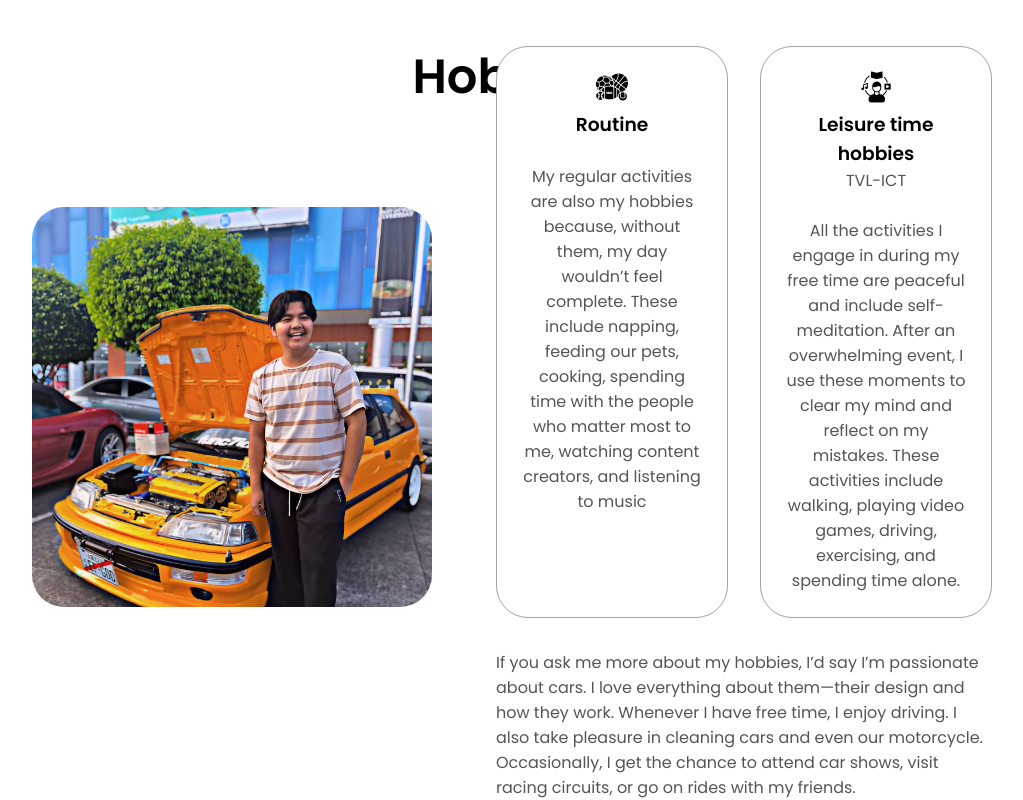
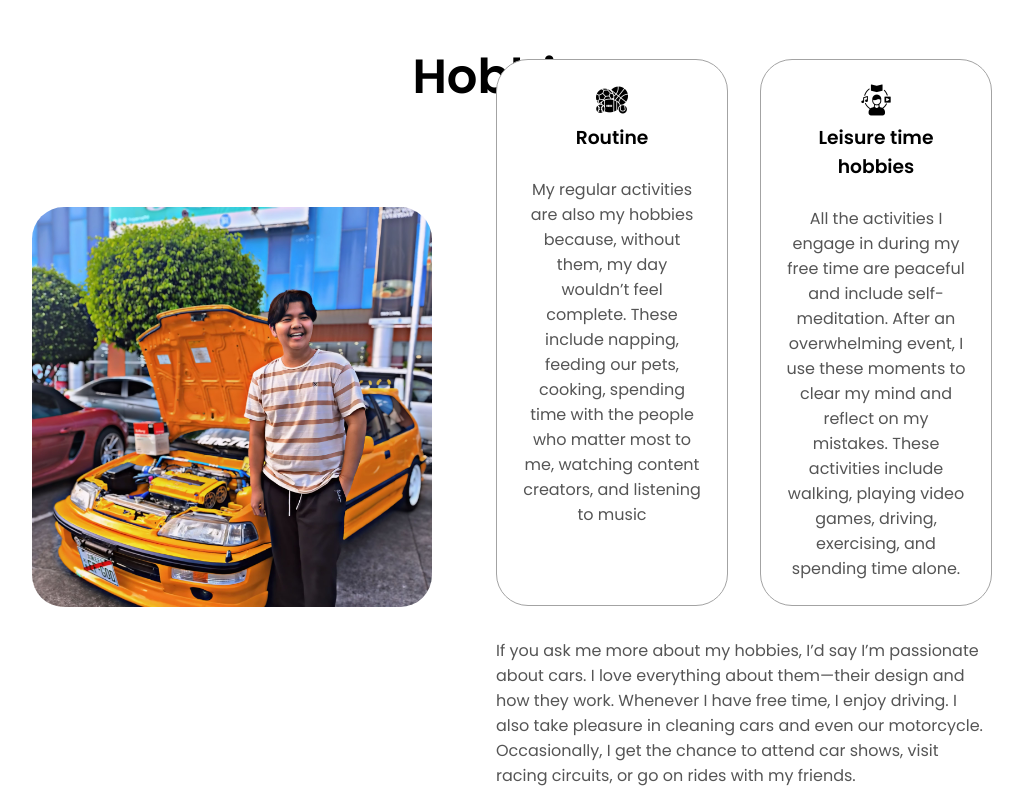
Before and after one commit to clydemahmen/errolgithubporporlyo, a plain HTML site: page index.html in a window 1280 px wide. Shown: the part 2303-3103 px from the top of the page, without its empty margins (128-1151 px from the left). Drawn offline with Linux system fonts and the light colour scheme.

Commit message:
Update index.html

```diff
--- a/index.html
+++ b/index.html
@@ -249,7 +249,6 @@
                         class=" icon"
                         />
                         <h3>Leisure time hobbies</h3>
-                        <p>TVL-ICT</p>
                         <p> <br> All the activities I engage in during my free time are peaceful and include self-meditation. After an overwhelming event, I use these moments to clear my mind and reflect on my mistakes. These activities include walking, playing video games, driving, exercising, and spending time alone.</p>
                     </div>
                 </div>
```
